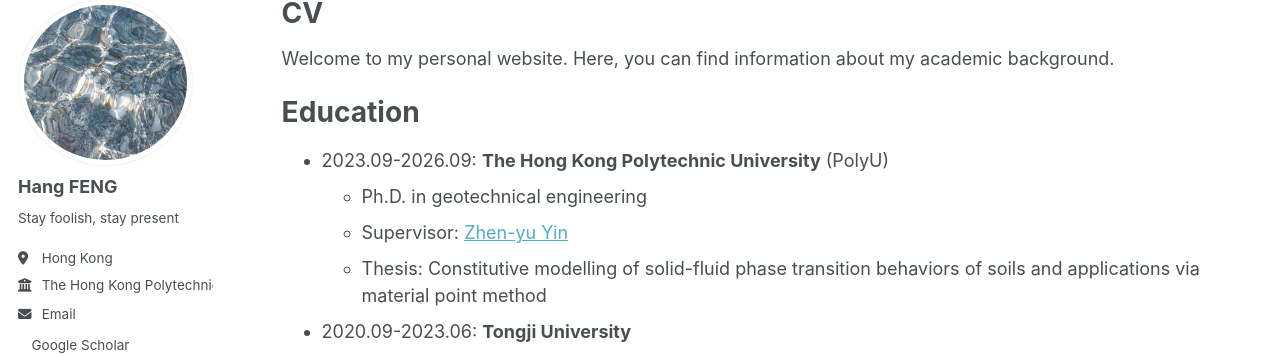
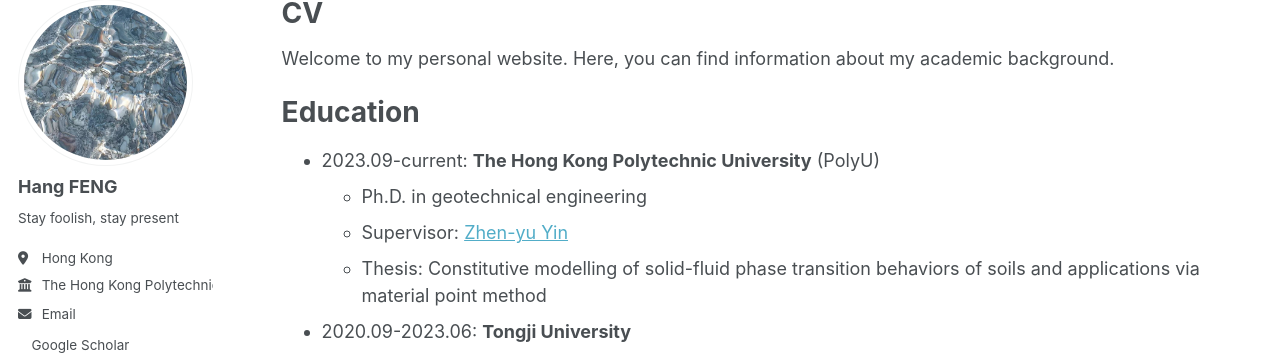
Before and after one commit to fenghang454/fenghang454.github.io, a Jekyll site: the page built from _pages/cv.md, in a window 1280 px wide and 1148 px high. Shown: the part 102-457 px from the top of the window. Built offline with Jekyll 4.4.1, drawn with Linux system fonts in a browser that asks for light colours; a style sheet for code colours, icons or effects is not loaded.

Commit message:
Update cv.md

```diff
--- a/_pages/cv.md
+++ b/_pages/cv.md
@@ -11,7 +11,7 @@ Welcome to my personal website. Here, you can find information about my academic
 
 Education
 ======
-* 2023.09-2026.09: **The Hong Kong Polytechnic University** (PolyU)
+* 2023.09-current: **The Hong Kong Polytechnic University** (PolyU)
   * Ph.D. in geotechnical engineering
   * Supervisor: [Zhen-yu Yin](https://geoinvention.com/)
   * Thesis: Constitutive modelling of solid-fluid phase transition behaviors of soils and applications via material point method
```
